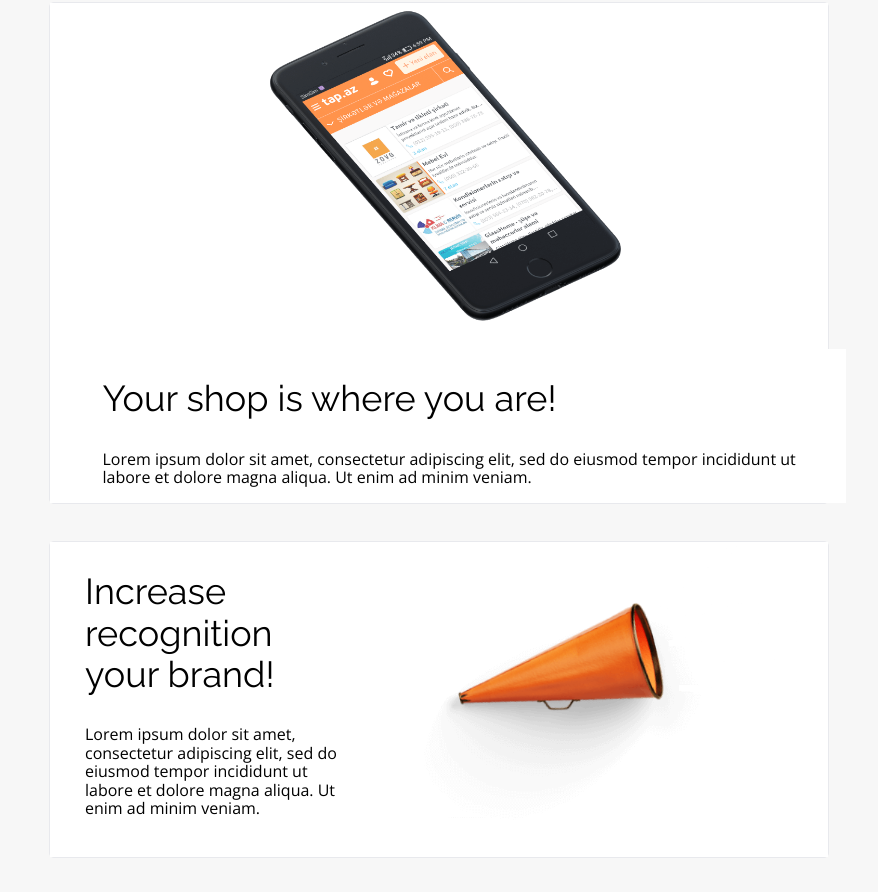
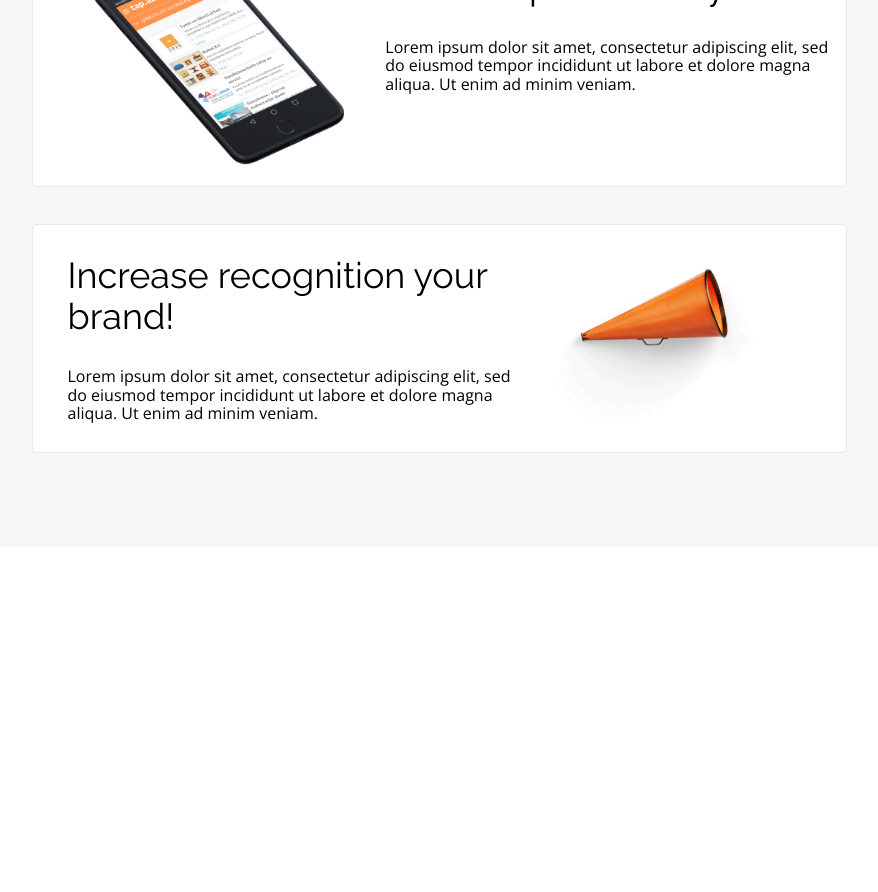
Before and after one commit to karolina-rachuta/best_shop, a plain HTML site: page index.html in a window 1280 px wide. Shown: the part 1723-2615 px from the top of the page, without its empty margins (201-1079 px from the left). After the commit the page ends 2270 px from the top, so only its background shows below. Drawn offline with nearby package versions, Linux system fonts and the light colour scheme.

Commit message:
html and css almost finished for third section

```diff
--- a/index.html
+++ b/index.html
@@ -70,30 +70,26 @@
 <section class="triple-box">
     <div class="container">
         <div class="triple-box__narrow">
+
             <div class="triple-box__row">
 
-                <div class="box__row-smaller">
                 <div class="box__row--text">
                     <h2 class="box__row--hdl">Be always first</h2>
                     <p class="box__row--lead">Lorem ipsum dolor sit amet, consectetur adipiscing elit, sed do
                         eiusmod
                         tempor incididunt ut labore et dolore magna aliqua. Ut enim ad minim veniam.</p>
                 </div>
-                </div>
 
                 <div class="box__row--img">
-                    <div class="box__row-smaller">
                     <img src="src/assets/Macbook.png" alt="MacBook Photo" class="box__row--img">
-                    </div>
                 </div>
             </div>
 
             <div class="triple-box__row">
-                <div class="box__row-smaller">
                 <div class="box__row--img">
                     <img src="src/assets/iPhone.png" alt="iPhone Photo" class="box__row--img">
                 </div>
-                    <div class="box__row-smaller">
+
                 <div class="box__row--text">
                     <h2 class="box__row--hdl">Your shop is where you are!</h2>
                     <p class="box__row--lead">Lorem ipsum dolor sit amet, consectetur adipiscing elit, sed do
@@ -101,23 +97,21 @@
                         tempor incididunt ut labore et dolore magna aliqua. Ut enim ad minim veniam.</p>
                 </div>
             </div>
-                </div>
-            </div>
+
 
             <div class="triple-box__row">
-                <div class="box__row-smaller gap">
+
                 <div class="box__row--text">
                     <h2 class="box__row--hdl">Increase recognition your brand!</h2>
                     <p class="box__row--lead">Lorem ipsum dolor sit amet, consectetur adipiscing elit, sed do
                         eiusmod
                         tempor incididunt ut labore et dolore magna aliqua. Ut enim ad minim veniam.</p>
                 </div>
-                </div>
-                <div class="box__row-smaller">
+
                 <div class="box__row--img">
                     <img src="src/assets/Trumpet.png" alt="Trumpet Photo" class="box__row--img">
                 </div>
-                </div>
+
             </div>
         </div>
     </div>
--- a/src/css/app.css
+++ b/src/css/app.css
@@ -212,41 +212,28 @@ html, body {
 .triple-box__row {
     display: flex;
     flex-direction: row;
+    justify-content: space-between;
     width: 100%;
     max-width: 70.25rem;
     background: rgba(255, 255, 255, 1) 0 0 no-repeat padding-box;
     border: 0.0625rem solid rgba(232, 233, 237, 1);
     border-radius: 0.3125rem;
-}
-.box__row-smaller {
-    background-color: rgb(255, 255, 255);
-    display: flex;
-    justify-content: space-between;
-    align-items: center;
-    flex-direction: column;
-    width: 100%;
-    padding-left: 2.1875rem
-
-}
-.box__row-smaller.gap {
-    gap: 3.8125rem;
+    padding-left: 2.1875rem;
 }
 
 .box__row--img {
     max-width: 27.6875rem;
-
+    width: 100%;
 }
 
 .box__smaller--text {
-    padding-left: 2.1875rem;
+    width: 100%;
 }
 .box__row--hdl {
     font-family: "Raleway", sans-serif;
     font-weight: 400;
     font-size: 2.25rem;
     color: var(--primary-black-color);
-
-
 }
 
 .box__row--lead {
@@ -254,6 +241,4 @@ html, body {
     font-weight: 400;
     font-size: 1rem;
     text-align: left;
-
-
 }
```
Lines whose indentation alone changed are shown as unchanged.
